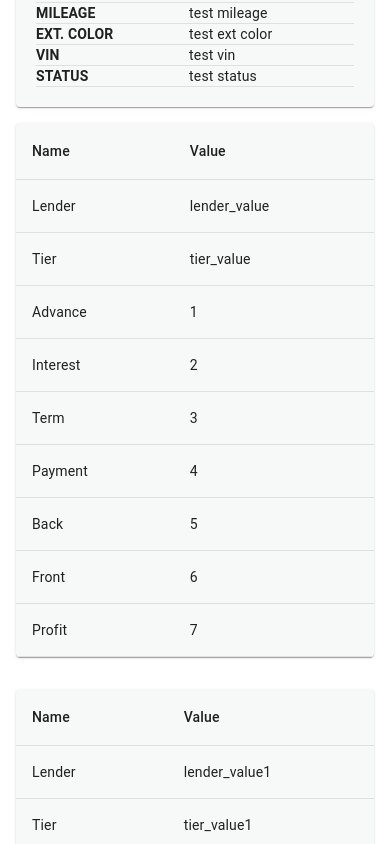
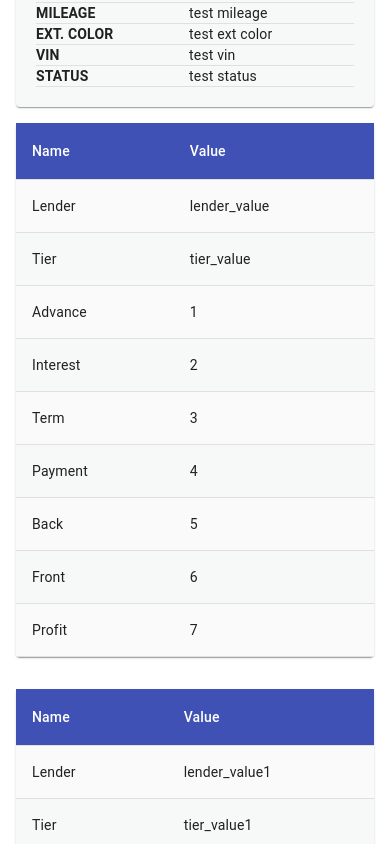
Before and after one commit to dungkt91/lender-filter, a React (Create React App) app: page / in a window 390 px wide. Shown: the part 3860-4704 px from the top of the page. Built offline with nearby package versions, Linux system fonts and the light colour scheme.

Commit message:
Responsive web

```diff
--- a/src/CarCalculation.js
+++ b/src/CarCalculation.js
@@ -7,6 +7,25 @@ import Paper from "@material-ui/core/Paper";
 import { useTheme } from '@material-ui/core/styles';
 import useMediaQuery from '@material-ui/core/useMediaQuery';
 import Grid from "@material-ui/core/Grid";
+import { withStyles, makeStyles } from '@material-ui/core/styles';
+
+const StyledTableCell = withStyles(theme => ({
+    head: {
+        backgroundColor: theme.palette.primary.main,
+        color: theme.palette.common.white,
+    },
+    body: {
+        fontSize: 14,
+    },
+}))(TableCell);
+
+const StyledTableRow = withStyles(theme => ({
+    root: {
+        '&:nth-of-type(odd)': {
+            backgroundColor: theme.palette.background.default,
+        },
+    },
+}))(TableRow);
 
 const CarCalculation = (props)=>{
     const theme = useTheme();
@@ -46,23 +65,23 @@ class CarCalculationClass extends React.Component{
                 <Paper style={{backgroundColor:"rgb(247, 248, 248)"}}>
                     <Table>
                         <TableHead>
-                                <TableRow>
+                                <StyledTableRow>
                                 {this.calculationDetailsColumnHeaders.map(header => (
-                                    <TableCell>{header}</TableCell>
+                                    <StyledTableCell>{header}</StyledTableCell>
                                 ))}
-                                </TableRow>
+                                </StyledTableRow>
                         </TableHead>
                         {
                             this.calculationDetailsValues.map(columnValues =>(
-                                <TableRow>
+                                <StyledTableRow>
                                     {
                                         columnValues.map(columnValue => (
-                                            <TableCell>
+                                            <StyledTableCell>
                                                 {columnValue}
-                                            </TableCell>
+                                            </StyledTableCell>
                                         ))
                                     }
-                                </TableRow>
+                                </StyledTableRow>
                             ))
                         }
                     </Table>
@@ -80,17 +99,17 @@ class CarCalculationClass extends React.Component{
                     <Paper style={{backgroundColor:"rgb(247, 248, 248)"}}>
                         <Table>
                             <TableHead>
-                                <TableRow>
-                                    <TableCell>Name</TableCell>
-                                    <TableCell>Value</TableCell>
-                                </TableRow>
+                                <StyledTableRow>
+                                    <StyledTableCell>Name</StyledTableCell>
+                                    <StyledTableCell>Value</StyledTableCell>
+                                </StyledTableRow>
                             </TableHead>
                             {
                                 lenderCalculationDetailsValues.map((row, index) => (
-                                    <TableRow>
-                                        <TableCell>{this.calculationDetailsColumnHeaders[index]}</TableCell>
-                                        <TableCell>{row}</TableCell>
-                                    </TableRow>
+                                    <StyledTableRow>
+                                        <StyledTableCell>{this.calculationDetailsColumnHeaders[index]}</StyledTableCell>
+                                        <StyledTableCell>{row}</StyledTableCell>
+                                    </StyledTableRow>
                                 ))
                             }
                         </Table>
```
